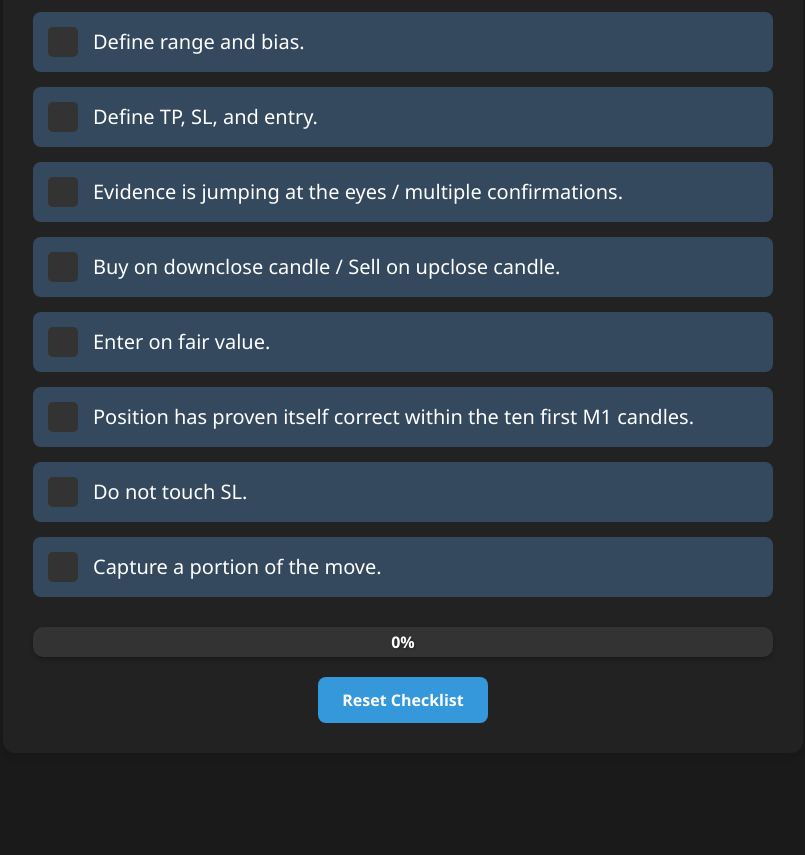
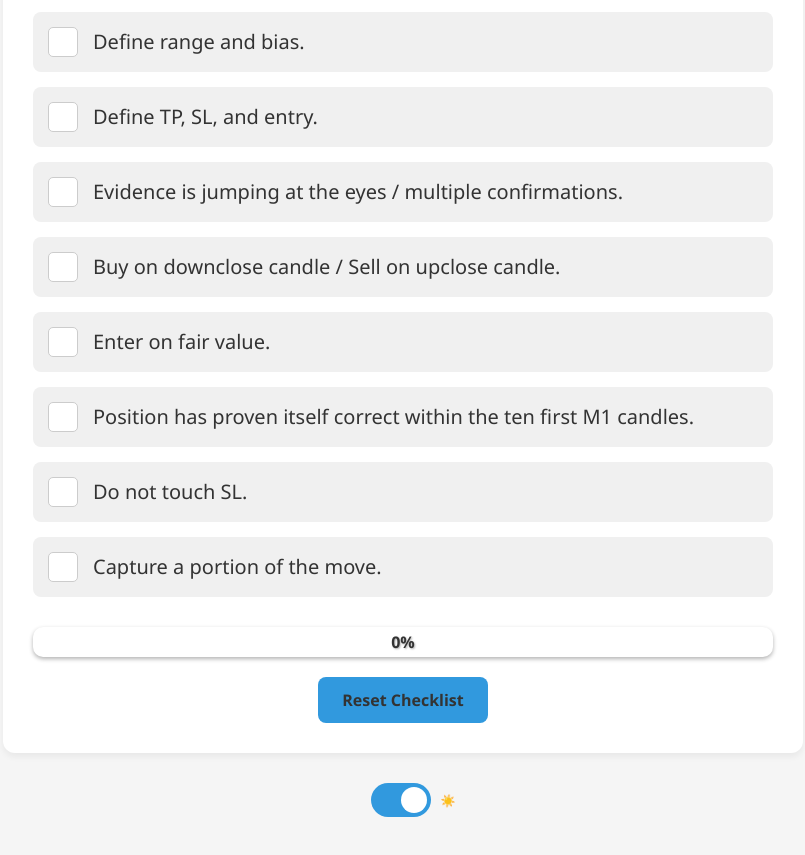
Before and after one commit to tobalsan/notion-widgets, a plain HTML site: page trading-checklist/trading-checklist.html in a window 1280 px wide. Shown: the part 311-1166 px from the top of the page, without its empty margins (237-1042 px from the left). Before the commit the page ends 1084 px from the top, so only its background shows below. Drawn offline with Linux system fonts and the light colour scheme.

Commit message:
Add light/dark mode switch to trading checklist

```diff
--- a/trading-checklist/trading-checklist.html
+++ b/trading-checklist/trading-checklist.html
@@ -6,6 +6,7 @@
         <title>Trading Checklist</title>
         <style>
             :root {
+                /* Dark theme (default) */
                 --primary-color: #2c3e50;
                 --secondary-color: #34495e;
                 --accent-color: #3498db;
@@ -14,6 +15,19 @@
                 --background-color: #1a1a1a;
                 --card-background: #222222;
                 --box-shadow: 0 4px 6px rgba(0, 0, 0, 0.1);
+            }
+
+            [data-theme="light"] {
+                --primary-color: #3498db;
+                --secondary-color: #f0f0f0; /* Light gray for checklist items */
+                --accent-color: #3199de;
+                --success-color: #27ae60;
+                --text-color: #333333;
+                --background-color: #f5f5f5;
+                --card-background: #ffffff;
+                --box-shadow: 0 4px 6px rgba(0, 0, 0, 0.05);
+                --checkbox-background: #ffffff; /* White background for checkboxes */
+                --progress-bg: #ffffff; /* White background for progress bar */
             }
 
             * {
@@ -83,7 +97,8 @@
                 -webkit-appearance: none;
                 width: 30px;
                 height: 30px;
-                background-color: #333;
+                background-color: var(--checkbox-background, #333);
+                border: 1px solid #ccc;
                 border-radius: 5px;
                 cursor: pointer;
                 display: flex;
@@ -127,7 +142,7 @@
 
             .progress-container {
                 width: 100%;
-                background-color: #333;
+                background-color: var(--progress-bg, #333);
                 border-radius: 10px;
                 overflow: hidden;
                 margin-top: 20px;
@@ -227,6 +242,67 @@
                 font-size: 18px;
                 color: #999;
             }
+
+            .theme-switch-wrapper {
+                position: static;
+                margin-top: 30px;
+                margin-bottom: 20px;
+                margin-left: 20px;
+                display: flex;
+                align-items: center;
+                justify-content: flex-start;
+                width: auto;
+            }
+
+            .theme-switch {
+                display: inline-block;
+                height: 34px;
+                position: relative;
+                width: 60px;
+            }
+
+            .theme-switch input {
+                display: none;
+            }
+
+            .slider {
+                background-color: #333;
+                bottom: 0;
+                cursor: pointer;
+                left: 0;
+                position: absolute;
+                right: 0;
+                top: 0;
+                transition: 0.4s;
+                border-radius: 34px;
+            }
+
+            .slider:before {
+                background-color: #fff;
+                bottom: 4px;
+                content: "";
+                height: 26px;
+                left: 4px;
+                position: absolute;
+                transition: 0.4s;
+                width: 26px;
+                border-radius: 50%;
+            }
+
+            input:checked + .slider {
+                background-color: var(--accent-color);
+            }
+
+            input:checked + .slider:before {
+                transform: translateX(26px);
+            }
+
+            .slider-icon {
+                color: var(--text-color);
+                font-size: 12px;
+                margin-left: 10px;
+                font-weight: bold;
+            }
         </style>
     </head>
     <body>
@@ -313,10 +389,18 @@
             <source src="complete-sound.mp3" type="audio/mp3" />
         </audio>
 
+        <div class="theme-switch-wrapper">
+            <label class="theme-switch" for="checkbox">
+                <input type="checkbox" id="checkbox" />
+                <div class="slider"></div>
+            </label>
+            <span class="slider-icon" id="theme-icon">🌙</span>
+        </div>
+
         <script>
             document.addEventListener("DOMContentLoaded", function () {
                 const checkboxes = document.querySelectorAll(
-                    'input[type="checkbox"]',
+                    '#checklist input[type="checkbox"]',
                 );
                 const progressBar = document.getElementById("progress-bar");
                 const progressContainer =
@@ -329,9 +413,53 @@
                 const completedCount =
                     document.getElementById("completed-count");
                 const totalCount = document.getElementById("total-count");
+                const themeToggle = document.getElementById("checkbox");
+                const themeIcon = document.getElementById("theme-icon");
 
                 // Initialize task count
                 totalCount.textContent = checkboxes.length;
+
+                // Theme functionality
+                function setTheme(isDark) {
+                    if (isDark) {
+                        document.documentElement.removeAttribute("data-theme");
+                        themeIcon.textContent = "🌙"; // moon emoji for dark mode
+                        themeToggle.checked = false;
+                        localStorage.setItem("theme", "dark");
+                    } else {
+                        document.documentElement.setAttribute(
+                            "data-theme",
+                            "light",
+                        );
+                        themeIcon.textContent = "☀️"; // sun emoji for light mode
+                        themeToggle.checked = true;
+                        localStorage.setItem("theme", "light");
+                    }
+                }
+
+                // Check for saved theme preference or use system preference
+                const savedTheme = localStorage.getItem("theme");
+                if (savedTheme) {
+                    setTheme(savedTheme === "dark");
+                } else {
+                    // Check if system prefers dark mode
+                    const prefersDarkScheme = window.matchMedia(
+                        "(prefers-color-scheme: dark)",
+                    );
+                    setTheme(prefersDarkScheme.matches);
+
+                    // Listen for changes in system preference
+                    prefersDarkScheme.addEventListener("change", (e) => {
+                        if (!localStorage.getItem("theme")) {
+                            setTheme(e.matches);
+                        }
+                    });
+                }
+
+                // Add event listener to theme toggle
+                themeToggle.addEventListener("change", function () {
+                    setTheme(!this.checked);
+                });
 
                 // Load saved state from localStorage
                 loadState();
@@ -379,7 +507,7 @@
                 // Update progress function
                 function updateProgress() {
                     const checkedCount = document.querySelectorAll(
-                        'input[type="checkbox"]:checked',
+                        '#checklist input[type="checkbox"]:checked',
                     ).length;
                     const totalCount = checkboxes.length;
                     const progressPercent = (checkedCount / totalCount) * 100;
```
